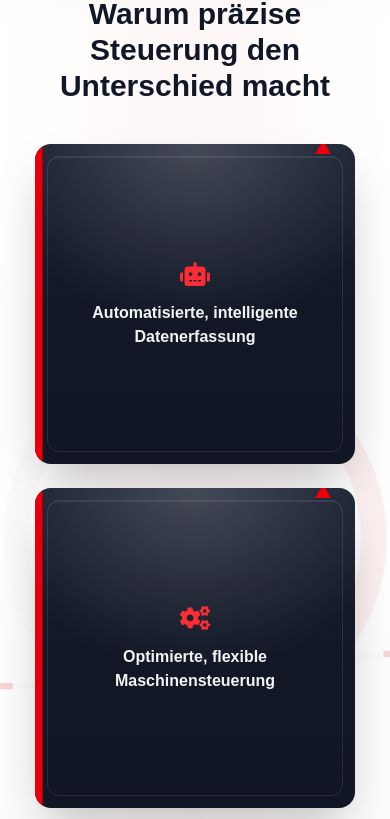
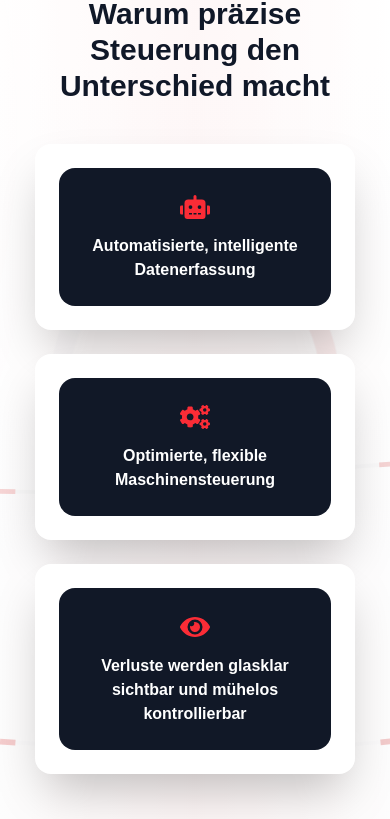
Before and after one commit to Barghavaquestdot/Landingpage, a Next.js app: page / in a window 390 px wide. Shown: the part 927-1746 px from the top of the page. Built offline with nearby package versions, Linux system fonts and the light colour scheme.

Commit message:
new design changes

```diff
--- a/app/components/Problemsection.tsx
+++ b/app/components/Problemsection.tsx
@@ -1,7 +1,6 @@
 "use client";
 import { motion } from "framer-motion";
 import { FaRobot, FaCogs, FaEye } from "react-icons/fa";
-import AnimatedProblemBackground from "./AnimatedBackground";
 import Button from "./ui/Button";
 import { useTranslation } from "react-i18next";
 import { useState } from "react";
@@ -21,26 +20,62 @@ function FlipSquare({
 
   return (
     <div className="w-full max-w-xs mx-auto">
+      {/* Mobile: fade swap (no 3D → no overlap) */}
+      <div
+        className="md:hidden relative rounded-2xl shadow-2xl overflow-hidden bg-white"
+        onClick={() => setIsFlipped((p) => !p)}
+        role="button"
+        aria-pressed={isFlipped}
+      >
+        <motion.div
+          key={isFlipped ? "back" : "front"}
+          initial={{ opacity: 0, y: 8 }}
+          animate={{ opacity: 1, y: 0 }}
+          exit={{ opacity: 0, y: -8 }}
+          transition={{ duration: 0.25 }}
+          className="p-6"
+        >
+          {!isFlipped ? (
+            <div className="flex flex-col items-center text-center gap-3 bg-[#111827] text-white rounded-2xl p-6">
+              <span className="text-red-500 text-3xl">{icon}</span>
+              <h3 className="text-base md:text-lg font-semibold">{frontText}</h3>
+            </div>
+          ) : (
+            <div
+              className="rounded-2xl p-6 text-center"
+              style={{
+                backgroundImage:
+                  "linear-gradient(90deg, rgba(239,68,68,0.25) 80px, transparent 80px),repeating-linear-gradient(0deg, rgba(0,0,0,0.08), rgba(0,0,0,0.08) 1px, transparent 1px, transparent 28px)",
+                backgroundColor: "#fff",
+              }}
+            >
+              <p className="text-sm leading-relaxed text-red-700 font-medium px-2">
+                {backText}
+              </p>
+            </div>
+          )}
+        </motion.div>
+      </div>
+
+      {/* Desktop/tablet: true 3D flip */}
+      <div className="hidden md:block">
         <div className="relative group [perspective:1000px]">
           <div
             onClick={() => setIsFlipped((p) => !p)}
-          className="relative aspect-square rounded-2xl transition-transform duration-500 shadow-2xl"
+            className="relative aspect-square rounded-2xl transition-transform duration-500 shadow-2xl transform-gpu will-change-transform flip-3d"
             style={{
-            transformStyle: "preserve-3d",
               transform: isFlipped ? "rotateY(180deg)" : "rotateY(0deg)",
               cursor: "pointer",
+              contain: "layout paint",
+              WebkitTransformStyle: "preserve-3d",
             }}
             aria-pressed={isFlipped}
           >
-          {/* FRONT — Book cover */}
+            {/* FRONT */}
             <div
-            className="absolute inset-0 rounded-2xl overflow-hidden"
-            style={{
-              backfaceVisibility: "hidden",
-              WebkitBackfaceVisibility: "hidden",
-            }}
+              className="absolute inset-0 rounded-2xl overflow-hidden flip-face"
+              style={{ transform: "rotateY(0deg)" }}
             >
-            {/* Cover base with subtle texture */}
               <div
                 className="absolute inset-0"
                 style={{
@@ -48,7 +83,6 @@ function FlipSquare({
                     "linear-gradient(180deg, rgba(0,0,0,0.06), rgba(0,0,0,0.08)), radial-gradient(100% 80% at 50% 0%, rgba(255,255,255,0.2), rgba(0,0,0,0) 70%), #111827",
                 }}
               />
-            {/* Paper tint so it sits within red/white/black theme */}
               <div
                 className="absolute inset-0"
                 style={{
@@ -57,15 +91,12 @@ function FlipSquare({
                   mixBlendMode: "overlay" as any,
                 }}
               />
-            {/* Embossed inner frame */}
               <div className="absolute inset-3 rounded-xl border border-white/10 shadow-[inset_0_1px_0_rgba(255,255,255,0.08),inset_0_-1px_0_rgba(0,0,0,0.25)]" />
-            {/* Spine */}
               <div className="absolute left-0 top-0 h-full w-2 rounded-l-2xl bg-red-600 shadow-[inset_-1px_0_0_rgba(0,0,0,0.3)]" />
-            {/* Ribbon tab (top-right) */}
               <div className="absolute -top-1 right-6 w-0 h-0 border-l-8 border-r-8 border-b-[14px] border-l-transparent border-r-transparent border-b-red-600 drop-shadow" />
 
-            {/* Content */}
-            <div className="relative z-10 h-full flex flex-col items-center justify-center p-6 gap-3">
+              {/* content (no z-index to avoid Safari bleed-through) */}
+              <div className="relative h-full flex flex-col items-center justify-center p-6 gap-3">
                 <span className="text-red-500 text-3xl">{icon}</span>
                 <h3 className="text-base md:text-lg font-semibold text-white/95 text-center">
                   {frontText}
@@ -73,29 +104,38 @@ function FlipSquare({
               </div>
             </div>
 
-          {/* BACK — Ruled paper notes */}
+            {/* BACK */}
             <div
-            className="absolute inset-0 rounded-2xl p-6 flex items-center justify-center overflow-hidden"
+              className="absolute inset-0 rounded-2xl p-6 flex items-center justify-center overflow-hidden flip-face"
               style={{
-              backfaceVisibility: "hidden",
-              WebkitBackfaceVisibility: "hidden",
                 transform: "rotateY(180deg)",
-              backgroundImage: `
-                linear-gradient(90deg, rgba(239,68,68,0.25) 80px, transparent 80px),
-                repeating-linear-gradient(0deg, rgba(0,0,0,0.08), rgba(0,0,0,0.08) 1px, transparent 1px, transparent 28px)
-              `,
+                backgroundImage:
+                  "linear-gradient(90deg, rgba(239,68,68,0.25) 80px, transparent 80px),repeating-linear-gradient(0deg, rgba(0,0,0,0.08), rgba(0,0,0,0.08) 1px, transparent 1px, transparent 28px)",
                 backgroundColor: "#fff",
               }}
             >
               <p className="text-sm md:text-base leading-relaxed text-red-700 font-medium text-center px-2">
                 {backText}
               </p>
-
-            {/* Rounded paper mask highlight */}
               <div className="pointer-events-none absolute inset-0 rounded-2xl ring-1 ring-black/5 shadow-[inset_0_1px_0_rgba(255,255,255,0.6)]" />
             </div>
           </div>
         </div>
+      </div>
+
+      {/* Safari/iOS: force backface on children too */}
+      <style jsx>{`
+        .flip-3d,
+        .flip-3d * {
+          -webkit-transform-style: preserve-3d;
+        }
+        .flip-face,
+        .flip-face * {
+          backface-visibility: hidden;
+          -webkit-backface-visibility: hidden;
+          transform: translateZ(0);
+        }
+      `}</style>
     </div>
   );
 }
--- a/app/components/Solutionsection.tsx
+++ b/app/components/Solutionsection.tsx
@@ -52,19 +52,27 @@ export default function SolutionSection() {
           </motion.p>
 
           <div className="grid grid-cols-1 sm:grid-cols-2 gap-6 mb-10">
-            {advantages.map((item, idx) => (
+            {advantages.map((item, idx) => {
+              const isLast = idx === advantages.length - 1;
+
+              return (
                 <motion.div
                   key={idx}
                   initial={{ opacity: 0, scale: 0.95 }}
                   whileInView={{ opacity: 1, scale: 1 }}
                   transition={{ duration: 0.4, delay: idx * 0.08 }}
-                className="flex items-start gap-4 bg-white/10 hover:bg-white/20 p-4 rounded-xl backdrop-blur transition"
+                  className={[
+                    "flex items-start gap-4 bg-white/10 hover:bg-white/20 p-4 rounded-xl backdrop-blur transition",
+                    isLast ? "sm:col-span-2 justify-self-center w-full sm:w-auto sm:max-w-md" : "",
+                  ].join(" ")}
                 >
                   <div>{iconMap[item.icon]}</div>
                   <p className="text-white text-left text-base font-medium">{item.title}</p>
                 </motion.div>
-            ))}
+              );
+            })}
           </div>
+
 
           <Button>{t("solution.cta")}</Button>
         </div>
```
Lines whose indentation alone changed are shown as unchanged.
